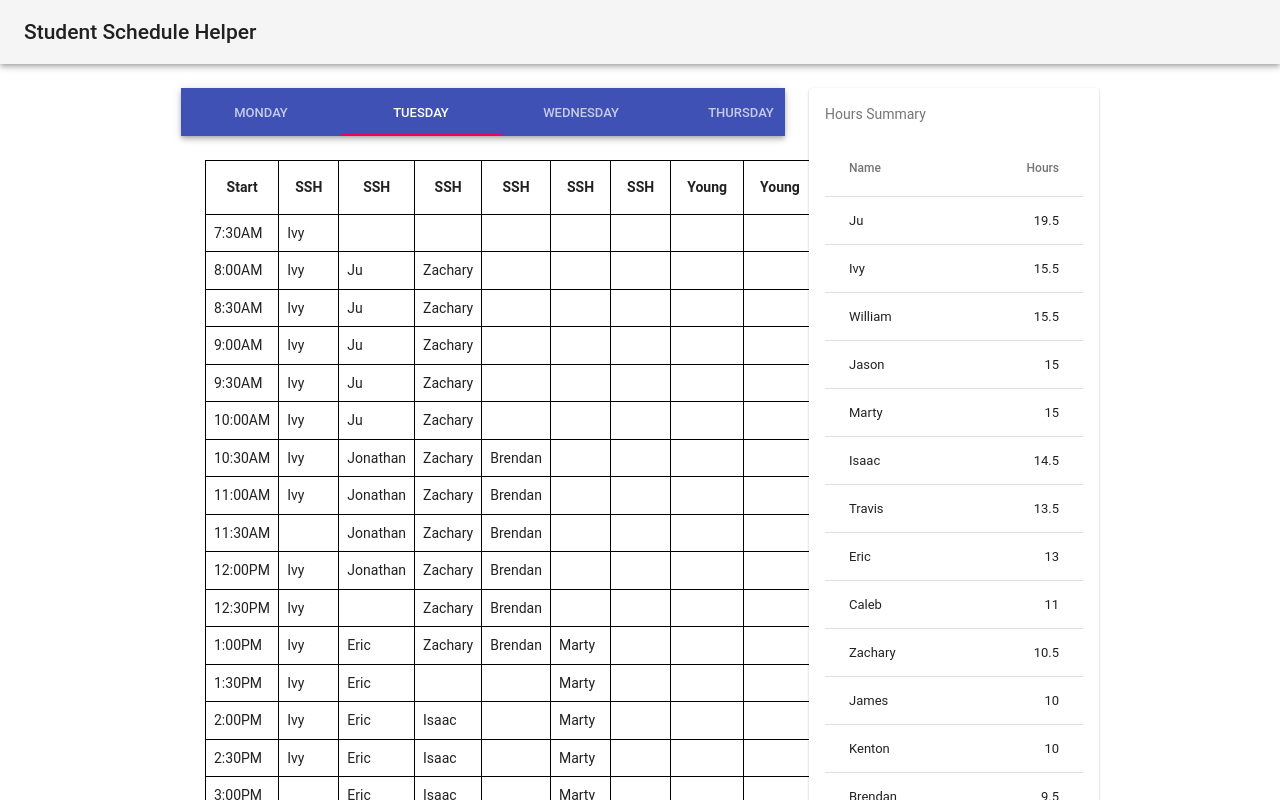
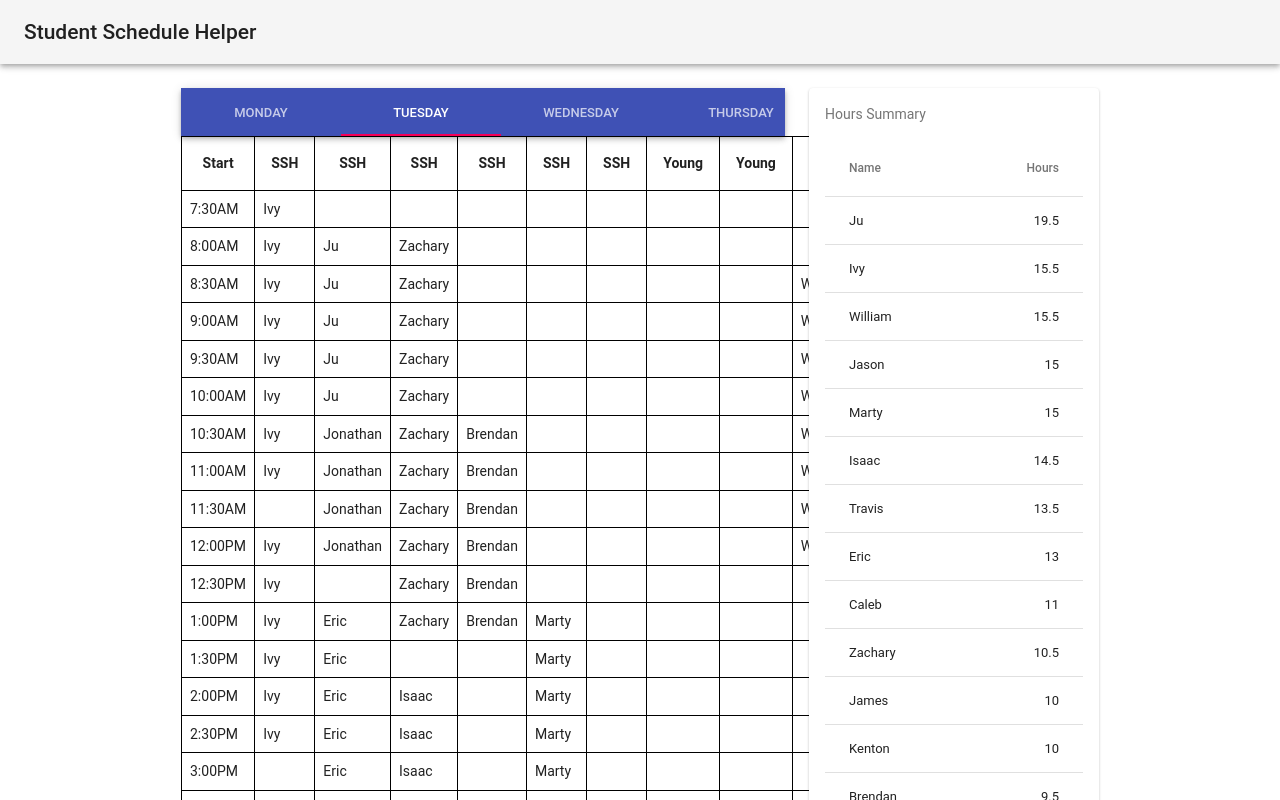
Before and after one commit to jaroldwong/ssh, a React (Create React App) app: page / in a window 1280 px wide. Shown: the top 800 px of the page. Built offline with nearby package versions, Linux system fonts and the light colour scheme; the HTML template or start-up script is replaced by a standard one.

Commit message:
Line up table grid with tabs

```diff
--- a/src/components/CalendarGrid.js
+++ b/src/components/CalendarGrid.js
@@ -10,7 +10,7 @@ import Grid from './Grid';
 
 function TabContainer(props) {
   return (
-    <Typography component="div" style={{ padding: 8 * 3 }}>
+    <Typography component="div">
       {props.children}
     </Typography>
   );
--- a/src/index.css
+++ b/src/index.css
@@ -6,6 +6,7 @@ body {
 
 .grid-table {
   border-collapse: collapse;
+  width: 100%;
 }
 
 .grid-table--border {
```
